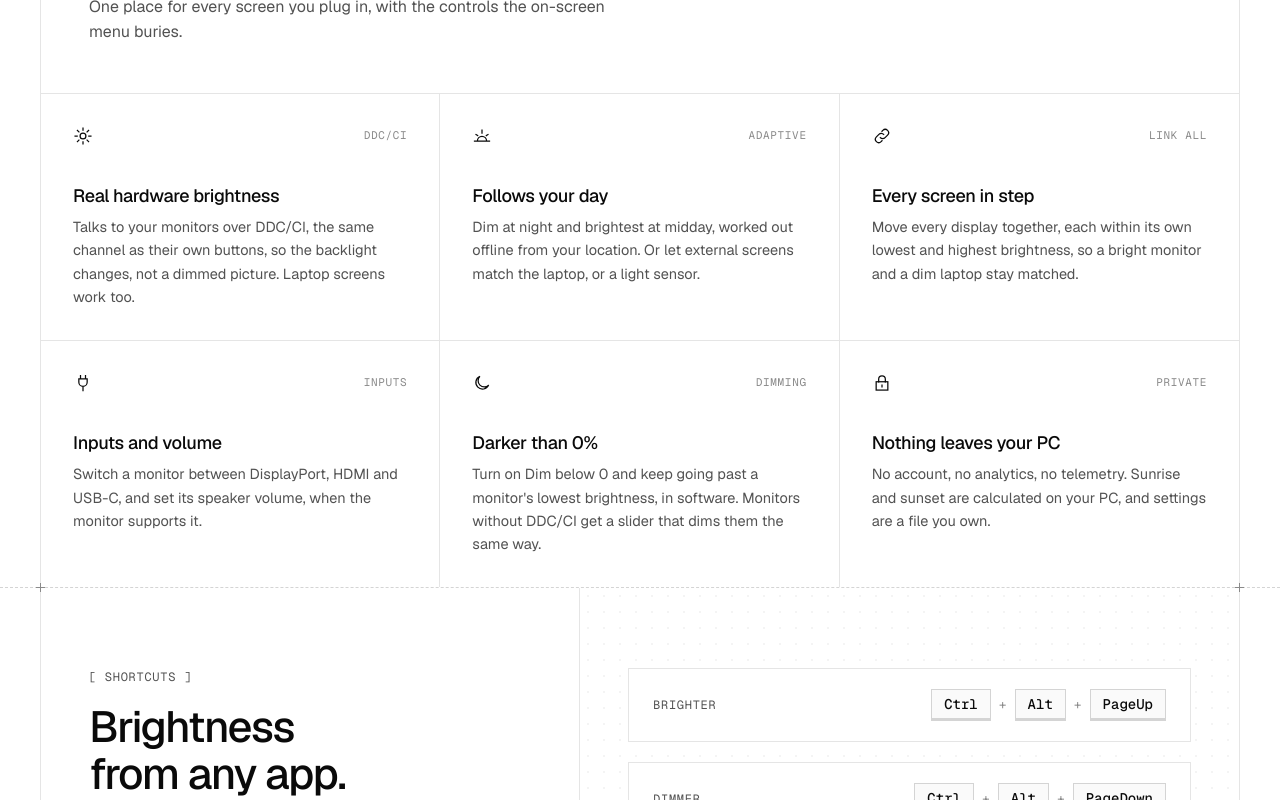
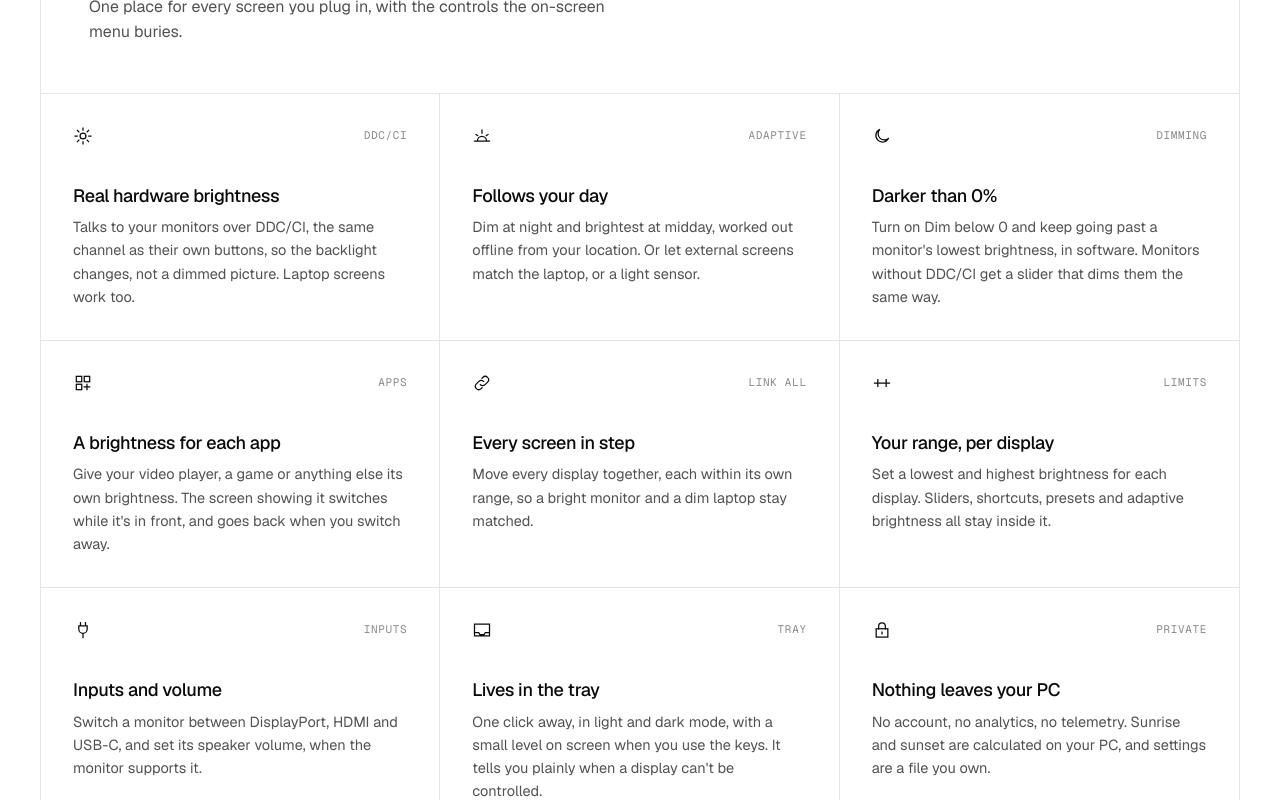
Before and after one commit to EzraBuild/Tidal, a Next.js app in the folder website/: page / in a window 1280 px wide. Shown: the part 1100-1900 px from the top of the page. Built offline with nearby package versions, Linux system fonts and the light colour scheme.

Commit message:
Show app presets and limits among the website's features

```diff
--- a/website/app/page.tsx
+++ b/website/app/page.tsx
@@ -2,15 +2,18 @@ import Image from "next/image";
 import { LogoMark, Wordmark } from "@/components/logo";
 import { ScreenTabs } from "@/components/screen-tabs";
 import {
+  AppsIcon,
   ArrowIcon,
   DownloadIcon,
   GitHubIcon,
   LinkIcon,
   LockIcon,
+  MoonIcon,
   PlugIcon,
+  RangeIcon,
   SunIcon,
   SunsetIcon,
-  MoonIcon,
+  TrayIcon,
   WarningIcon,
 } from "@/components/icons";
 
@@ -33,10 +36,28 @@ const features = [
     text: "Dim at night and brightest at midday, worked out offline from your location. Or let external screens match the laptop, or a light sensor.",
   },
   {
+    tag: "Dimming",
+    icon: MoonIcon,
+    title: "Darker than 0%",
+    text: "Turn on Dim below 0 and keep going past a monitor's lowest brightness, in software. Monitors without DDC/CI get a slider that dims them the same way.",
+  },
+  {
+    tag: "Apps",
+    icon: AppsIcon,
+    title: "A brightness for each app",
+    text: "Give your video player, a game or anything else its own brightness. The screen showing it switches while it's in front, and goes back when you switch away.",
+  },
+  {
     tag: "Link all",
     icon: LinkIcon,
     title: "Every screen in step",
-    text: "Move every display together, each within its own lowest and highest brightness, so a bright monitor and a dim laptop stay matched.",
+    text: "Move every display together, each within its own range, so a bright monitor and a dim laptop stay matched.",
+  },
+  {
+    tag: "Limits",
+    icon: RangeIcon,
+    title: "Your range, per display",
+    text: "Set a lowest and highest brightness for each display. Sliders, shortcuts, presets and adaptive brightness all stay inside it.",
   },
   {
     tag: "Inputs",
@@ -45,10 +66,10 @@ const features = [
     text: "Switch a monitor between DisplayPort, HDMI and USB-C, and set its speaker volume, when the monitor supports it.",
   },
   {
-    tag: "Dimming",
-    icon: MoonIcon,
-    title: "Darker than 0%",
-    text: "Turn on Dim below 0 and keep going past a monitor's lowest brightness, in software. Monitors without DDC/CI get a slider that dims them the same way.",
+    tag: "Tray",
+    icon: TrayIcon,
+    title: "Lives in the tray",
+    text: "One click away, in light and dark mode, with a small level on screen when you use the keys. It tells you plainly when a display can't be controlled.",
   },
   {
     tag: "Private",
@@ -71,7 +92,7 @@ const requirements = [
   "External monitors need DDC/CI, which most have (usually on in the monitor's menu)",
 ];
 
-const comingNext = ["Per-app brightness presets", "Start with Windows"];
+const comingNext = ["Start with Windows"];
 
 const faq = [
   {
--- a/website/components/icons.tsx
+++ b/website/components/icons.tsx
@@ -51,6 +51,27 @@ export const PlugIcon = (p: IconProps) => (
   </Icon>
 );
 
+export const TrayIcon = (p: IconProps) => (
+  <Icon {...p}>
+    <path d="M3 15h5l1.5 2.5h5L16 15h5M3 15V5h18v10M3 15v4h18v-4" />
+  </Icon>
+);
+
+export const AppsIcon = (p: IconProps) => (
+  <Icon {...p}>
+    <rect x="4" y="4" width="6.5" height="6.5" />
+    <rect x="13.5" y="4" width="6.5" height="6.5" />
+    <rect x="4" y="13.5" width="6.5" height="6.5" />
+    <path d="M16.75 13.5v6.5M13.5 16.75H20" />
+  </Icon>
+);
+
+export const RangeIcon = (p: IconProps) => (
+  <Icon {...p}>
+    <path d="M3 12h18M7 8v8M17 8v8" />
+  </Icon>
+);
+
 export const MoonIcon = (p: IconProps) => (
   <Icon {...p}>
     <path d="M20 14.5A8 8 0 1 1 9.5 4a6.5 6.5 0 0 0 10.5 10.5z" />
```
